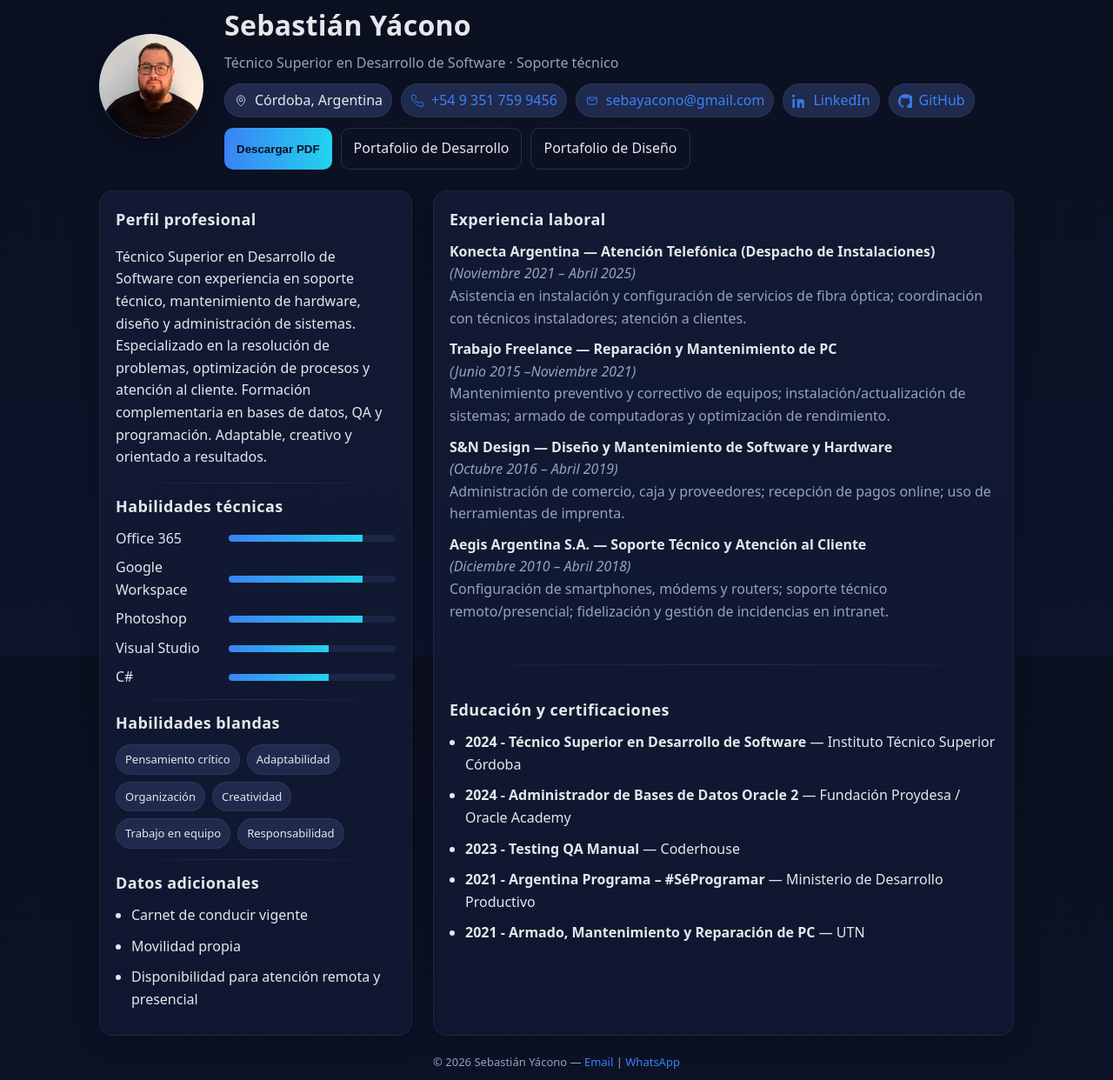
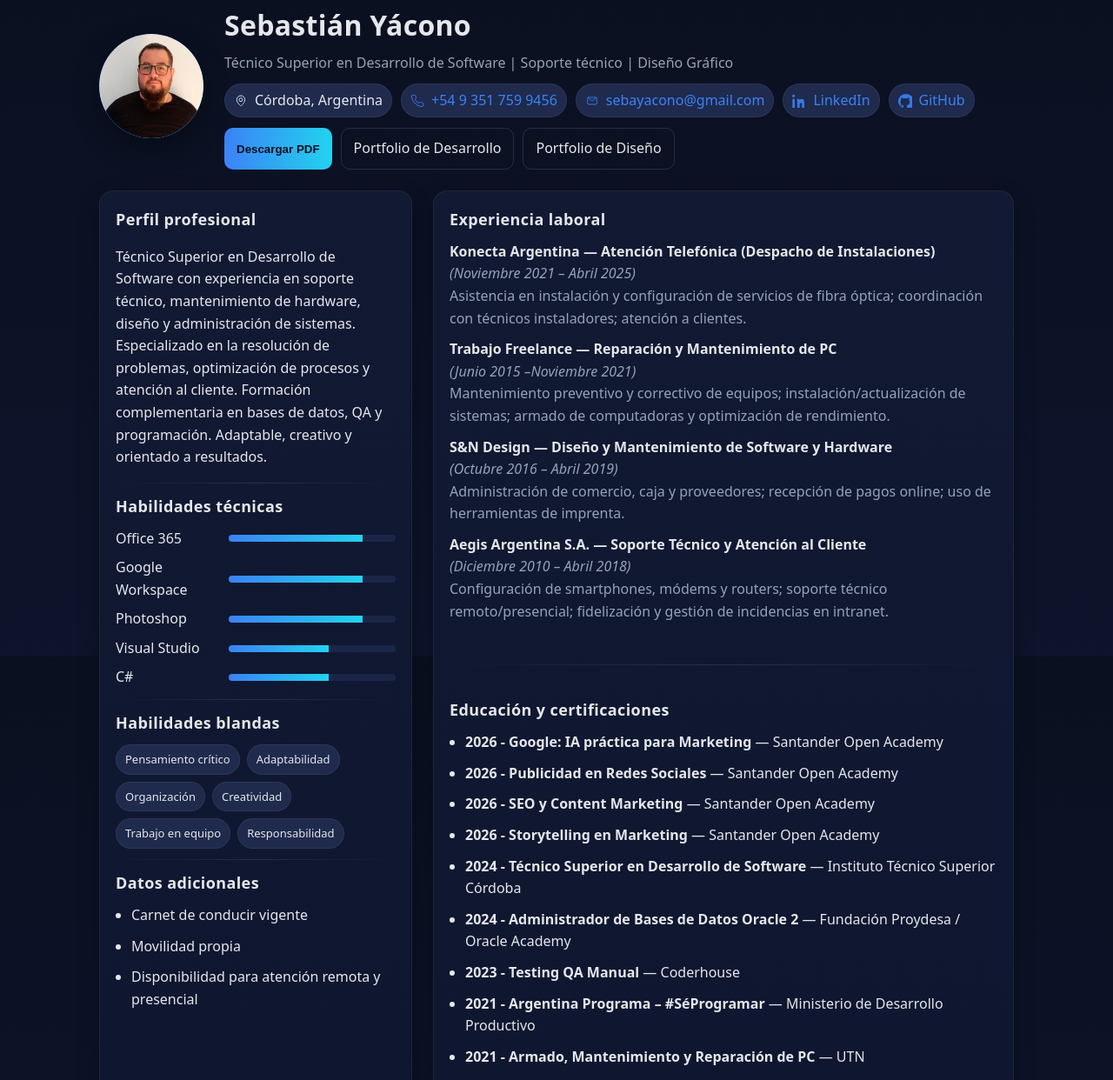
Before and after one commit to SebastianYacono/SebastianYacono.github.io, a plain HTML site: page index.html in a window 1280 px wide. Shown: the part 45-1287 px from the top of the page at 87% size. Drawn offline with Linux system fonts and the light colour scheme.

Commit message:
Add files via upload

```diff
--- a/index.html
+++ b/index.html
@@ -4,7 +4,7 @@
   <meta charset="utf-8" />
   <meta name="viewport" content="width=device-width, initial-scale=1" />
   <title>CV | Sebastián Yácono</title>
-  <meta name="description" content="CV web de Sebastián Yácono: desarrollo de software y soporte técnico." />
+  <meta name="description" content="CV de SebastianYacono" />
   <link rel="stylesheet" href="assets/style.css">
 </head>
 <body>
@@ -15,7 +15,7 @@
       </div>
       <div class="headline">
         <h1>Sebastián Yácono</h1>
-        <p>Técnico Superior en Desarrollo de Software · Soporte técnico</p>
+        <p>Técnico Superior en Desarrollo de Software | Soporte técnico | Diseño Gráfico</p>
         <div class="contact">
           <span class="chip" title="Ubicación">
             <svg viewBox="0 0 24 24" fill="none" stroke="currentColor"><path stroke-width="1.5" d="M12 21s7-5.686 7-11a7 7 0 1 0-14 0c0 5.314 7 11 7 11Z"/><circle cx="12" cy="10" r="3" stroke-width="1.5"/></svg>
@@ -39,9 +39,9 @@
           </a>
         </div>
         <div class="actions">
-          <button class="btn btn-primary" onclick="window.open('assets/CV.pdf', '_blank')">Descargar PDF</button>
-          <a class="btn" href="software.html">Portafolio de Desarrollo</a>
-          <a class="btn" href="diseno.html">Portafolio de Diseño</a>
+          <button class="btn btn-primary" onclick="window.open('assets/CV_Sebastian_Yacono_Software_QA.pdf', '_blank')">Descargar PDF</button>
+          <a class="btn" href="software.html">Portfolio de Desarrollo</a>
+          <a class="btn" href="diseno.html">Portfolio de Diseño</a>
         </div>
       </div>
     </header>
@@ -102,6 +102,10 @@
         </br>
         <h2>Educación y certificaciones</h2>
         <ul>
+          <li class="item"><span class="role">2026 - Google: IA práctica para Marketing</span> — Santander Open Academy</li>
+          <li class="item"><span class="role">2026 - Publicidad en Redes Sociales </span> — Santander Open Academy</li>
+          <li class="item"><span class="role">2026 - SEO y Content Marketing</span> — Santander Open Academy</li>
+          <li class="item"><span class="role">2026 - Storytelling en Marketing </span> — Santander Open Academy</li>
           <li class="item"><span class="role">2024 - Técnico Superior en Desarrollo de Software</span> — Instituto Técnico Superior Córdoba</li>
           <li class="item"><span class="role">2024 - Administrador de Bases de Datos Oracle 2</span> — Fundación Proydesa / Oracle Academy</li>
           <li class="item"><span class="role">2023 - Testing QA Manual</span> — Coderhouse</li>
```
Also changed, not shown: 1 other file.
